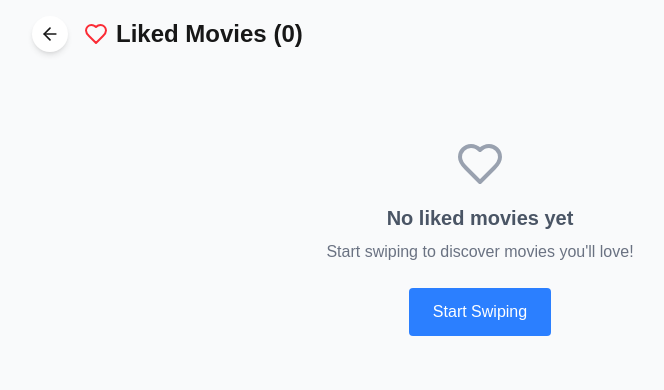
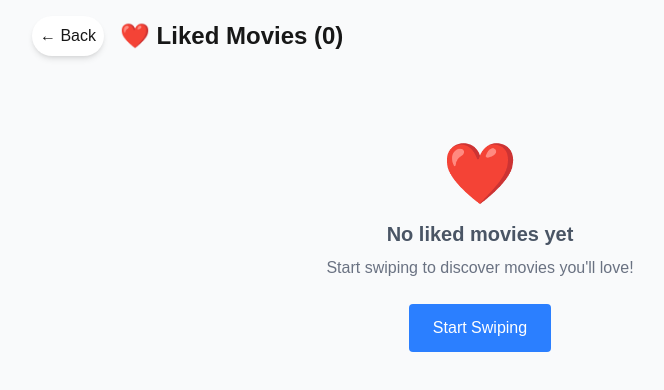
Before and after one commit to dalawton/movie-tinder, a Next.js app: page /liked in a window 1280 px wide. Shown: the top 390 px of the page, without its empty margins (160-824 px from the left). Built offline with nearby package versions, Linux system fonts and the light colour scheme.

Commit message:
removed incorrect libraries

```diff
--- a/src/app/liked/page.tsx
+++ b/src/app/liked/page.tsx
@@ -1,7 +1,6 @@
 'use client';
 
 import { useState, useEffect } from 'react';
-import { Heart, ArrowLeft, Calendar, Star } from 'lucide-react';
 
 interface Movie {
   id: number;
@@ -64,11 +63,10 @@ export default function LikedPage() {
               onClick={handleBackToHome}
               className="p-2 bg-white rounded-full shadow-md hover:shadow-lg transition-shadow"
             >
-              <ArrowLeft size={20} />
+              ← Back
             </button>
             <h1 className="text-2xl font-bold flex items-center gap-2">
-              <Heart className="text-red-500" size={24} />
-              Liked Movies ({likedMovies.length})
+              ❤️ Liked Movies ({likedMovies.length})
             </h1>
           </div>
           {likedMovies.length > 0 && (
@@ -84,7 +82,7 @@ export default function LikedPage() {
         {/* Movies Grid */}
         {likedMovies.length === 0 ? (
           <div className="text-center py-16">
-            <Heart className="mx-auto mb-4 text-gray-400" size={48} />
+            <div className="text-6xl mb-4">❤️</div>
             <h2 className="text-xl font-semibold text-gray-600 mb-2">
               No liked movies yet
             </h2>
@@ -115,7 +113,7 @@ export default function LikedPage() {
                     onClick={() => removeFromLiked(movie.id)}
                     className="absolute top-2 right-2 p-2 bg-red-500 text-white rounded-full hover:bg-red-600 transition-colors"
                   >
-                    <Heart size={16} fill="white" />
+                    ❤️
                   </button>
                 </div>
 
@@ -126,12 +124,10 @@ export default function LikedPage() {
 
                   <div className="flex items-center gap-4 mb-3 text-sm text-gray-600">
                     <div className="flex items-center gap-1">
-                      <Calendar size={14} />
-                      {movie.release_date ? new Date(movie.release_date).getFullYear() : 'N/A'}
+                      📅 {movie.release_date ? new Date(movie.release_date).getFullYear() : 'N/A'}
                     </div>
                     <div className="flex items-center gap-1">
-                      <Star size={14} className="text-yellow-500" />
-                      {movie.vote_average ? movie.vote_average.toFixed(1) : 'N/A'}
+                      ⭐ {movie.vote_average ? movie.vote_average.toFixed(1) : 'N/A'}
                     </div>
                   </div>
 
```
